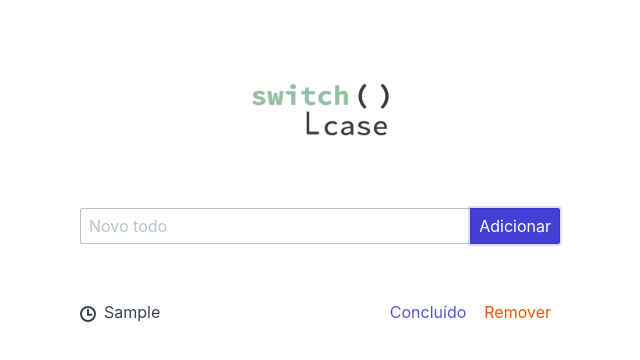
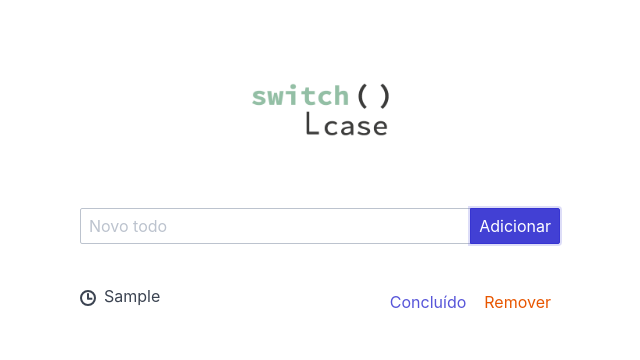
Before and after one commit to the-switch-case/vue-router-and-vuex, a Vue app: page / in a window 1280 px wide. Both pictures are taken after typing "Sample" into the empty fields and a click on the button "Adicionar". Shown: the top 360 px of the page, without its empty margins (320-960 px from the left). Built offline with nearby package versions, Linux system fonts and the light colour scheme.

Commit message:
fix wrong div

```diff
--- a/src/components/Todo.vue
+++ b/src/components/Todo.vue
@@ -1,11 +1,11 @@
 <template>
-  <div class="tile flex-centered" :class="{checked: todo.checked}">
+  <div class="tile" :class="{checked: todo.checked}">
     <div class="tile-icon">
       <i class="icon" :class="todo.checked ? 'icon-check' : 'icon-time'"></i>
     </div>
-    <dir class="tile-content">
-      <div class="tile-subtitle">{{ todo.description }}</div>
-    </dir>
+    <div class="tile-content">
+      <p class="tile-subtitle">{{ todo.description }}</p>
+    </div>
     <div class="tile-action">
       <button @click="$emit('toggle', todo)" class="btn btn-link">
         <span v-if="todo.checked">Desmarcar</span>
```
